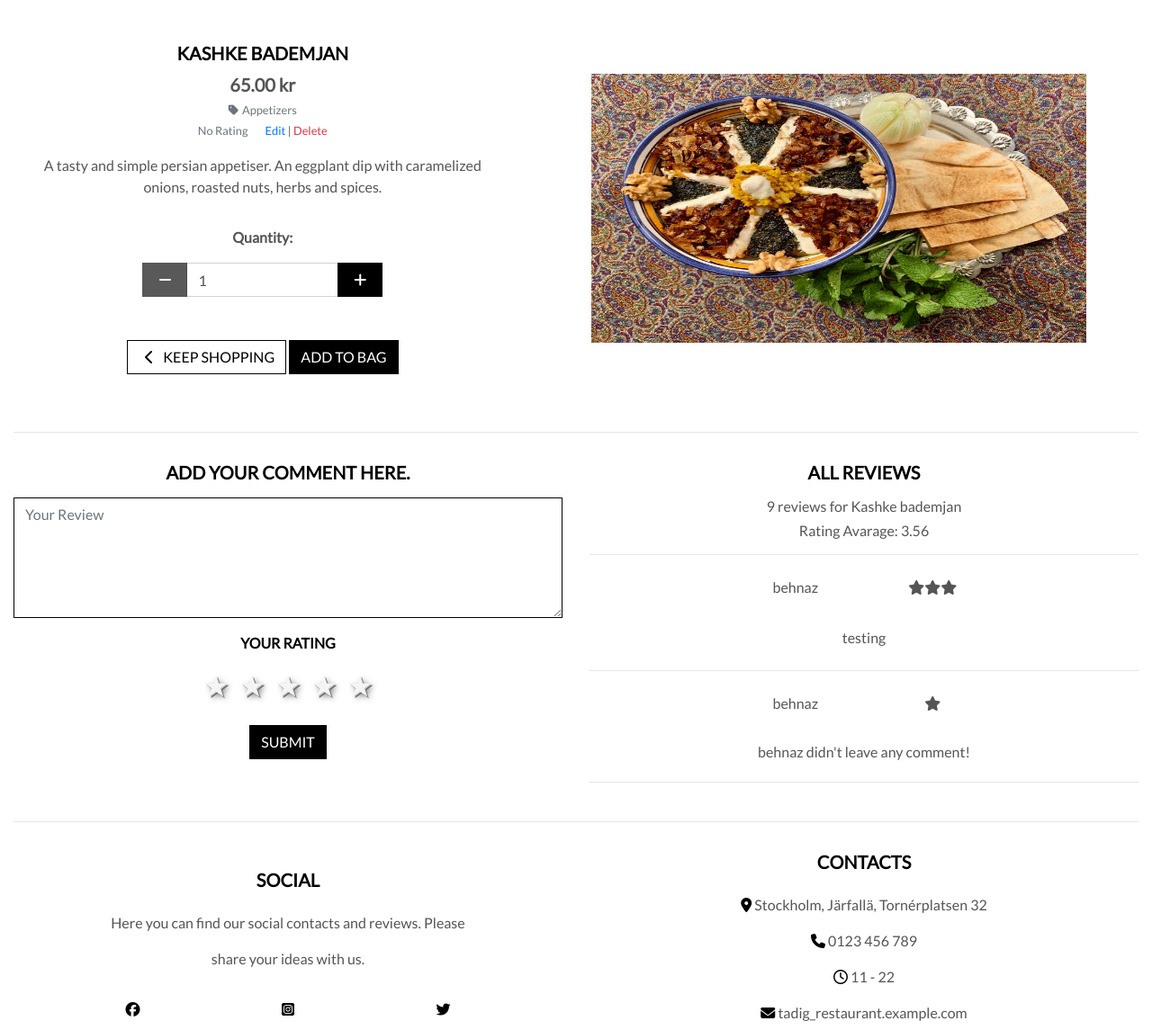
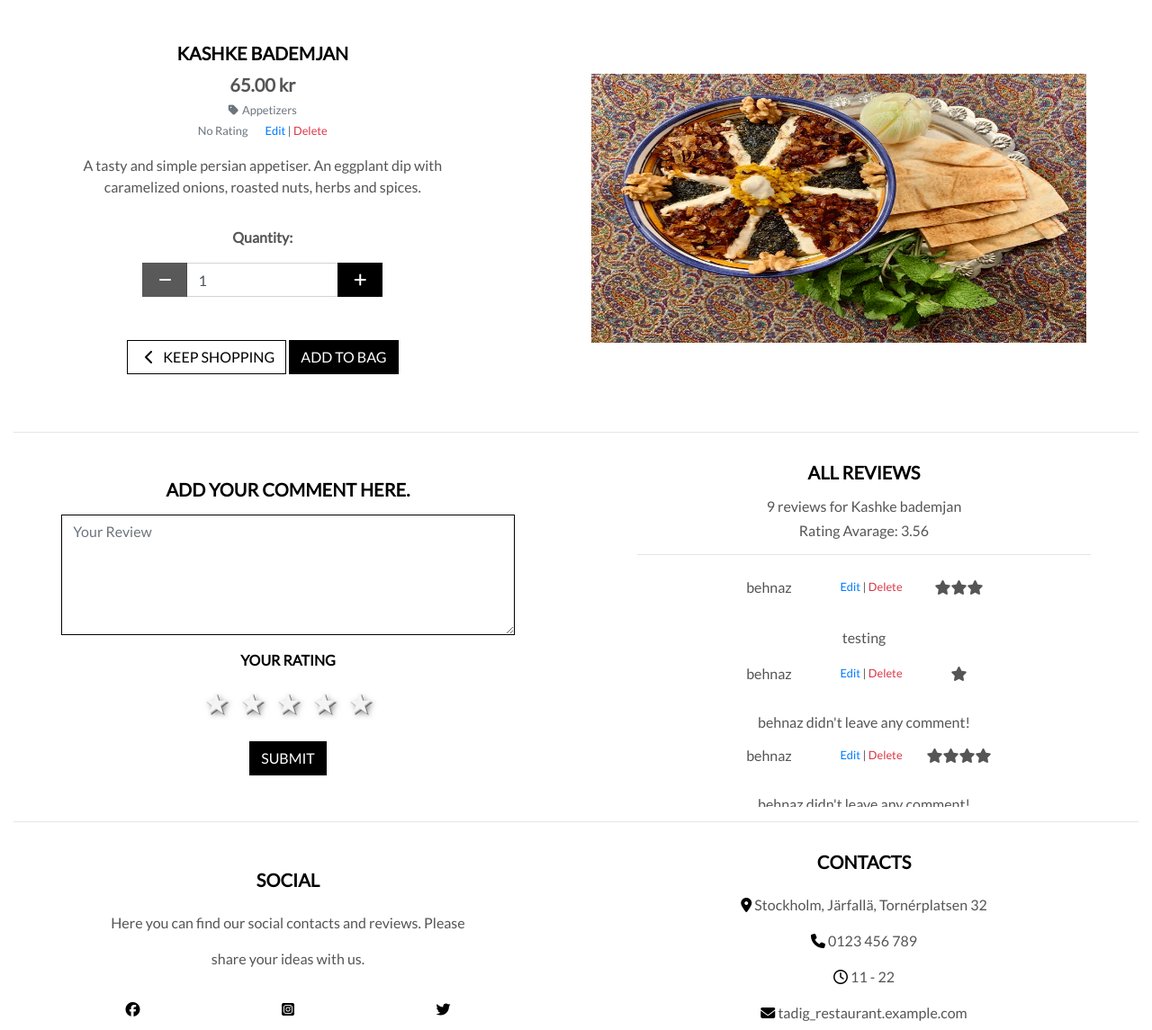
Before and after one commit to behnazkhoshnood/tadig_restaurant_v2, a Django app: page /products/1/ in a window 1280 px wide. Shown: the part 165-1310 px from the top of the page at 90% size. Run offline with Django 3.2, Linux system fonts and the light colour scheme; a user stored in the database is signed in; data comes from the database, SQL or seed files in the repository; both versions use the stored data as it was after the commit; parts of the project's set-up code (start-up, migrations or seed data) failed here and were passed over; some libraries are stand-ins or nearby versions.

Commit message:
working on review url problems

```diff
--- a/home/templates/home/index.html
+++ b/home/templates/home/index.html
@@ -119,7 +119,7 @@
 {{ block.super }}
 <script>
 var map = {};
-$('div').each(function(){
+$('.reviews').each(function(){
     var value = $(this).text();
     if (map[value] == null){
         map[value] = true;
--- a/products/models.py
+++ b/products/models.py
@@ -55,7 +55,7 @@
         Product, on_delete=models.CASCADE)
     user = models.ForeignKey(User, on_delete=models.CASCADE)
     comment = models.TextField(max_length=1000, blank=True)
-    rating = models.IntegerField(default=1)
+    rating = models.IntegerField(default=0)
 
     def __str__(self):
-        return self.comment
+        return self.user.username
--- a/products/templates/products/product_detail.html
+++ b/products/templates/products/product_detail.html
@@ -38,7 +38,7 @@
                         <a class="text-danger delete" href="{% url 'delete_product' product.id %}">Delete</a>
                     </small>
                 {% endif %}
-                <p class="mt-3">{{ product.description }}</p>
+                <p class="mt-3 px-lg-5">{{ product.description }}</p>
                 <form class="form" action="{% url 'add_to_bag' product.id %}" method="POST">
                     {% csrf_token %}
                     <div class="form-row">
@@ -96,9 +96,9 @@
         </div>
     </div>
     <hr>
-    <div class="row">
-        <div class="col-12 col-md-6">
-            <form action="{% url 'add_review' product.id %}" method="POST">
+    <div class="row d-flex align-items-center justify-content-around">
+        <div class="col-10 col-md-5">
+            <form action="{% url 'add_review' product.pk %}" method="POST">
                 {% csrf_token %}
                 {{ form | crispy }}
                 <h5 class="logo-font font-weight-bold text-black text-center m-3">Add your comment here.</h5>
@@ -130,15 +130,21 @@
                 <hr class="d-block d-md-none">
             </form>
         </div>
-        <div class="col-12 col-md-6 reviews">
+        <div class="col-10 col-md-5 reviews">
             <h5 class="logo-font font-weight-bold text-black text-center m-3">All reviews</h5>
             <h6 class="text-center">{{ product.countreview }} reviews for {{ product.name }}</h6>
             <h6 class="text-center">Rating Avarage: {{ product.avaregereview | stringformat:".2f" }}</h6>
             <hr>
             {% for review in reviews %}
+                <div class="reviews-product-details">
                     <div class="d-flex flex-row mb-3 justify-content-center align-items-center text-center">
-                    {% if review.user %}
-                    <div class="p-2 col-3">{{ review.user }}</div>
+                        <div class="p-2 col-3">{{ review.user.username }}</div>
+                        {% if request.user == review.user %}
+                            <small class="ml-3">
+                                <a href="{% url 'edit_review' product.pk review.pk %}">Edit</a> |
+                                <a class="text-danger delete" href="{% url 'delete_review' product.pk review.pk %}">Delete</a>
+                            </small>
+                        {% endif %}
                         <div class="p-2 col-3 stars">
                             {% if review.rating == 1 %}
                             <i class="fas fa-star"></i>
@@ -156,7 +162,6 @@
                             <h6 class="card-subtitle mb-2 text-muted">{{ review.user }} didn't leave any ratings!</h6>
                             {% endif %}
                         </div>
-                    {% endif %}
                     </div>
                     <div class="p-2 col-10 offset-1 text-center">
                         {% if review.comment %}
@@ -166,6 +171,7 @@
                         {% endif %}
                     </div>
                     <hr>
+                </div>
             {% endfor %}
         </div>
     </div>
--- a/products/urls.py
+++ b/products/urls.py
@@ -10,5 +10,11 @@
         'delete/<int:product_id>/',
         views.delete_product,
         name='delete_product'),
-    path('add_review/<int:product_id>/', views.add_review, name="add_review"),
+    path('addreview/<int:product_id>/', views.add_review, name="add_review"),
+    path(
+        'editreview/<int:product_id>/<int:review_id>/',
+        views.edit_review, name="edit_review"),
+    path(
+        'deletereview/<int:product_id>/<int:review_id>/',
+        views.delete_review, name="delete_review"),
 ]
--- a/products/views.py
+++ b/products/views.py
@@ -169,6 +169,7 @@
         if form.is_valid():
             data = form.save(commit=False)
             data.comment = request.POST["comment"]
+            data.rating = request.POST["rating"]
             data.user = request.user
             data.product = product
             data.save()
@@ -182,3 +183,45 @@
         form = ReviewForm()
         template = 'products/product_detail.html'
     return render(request, template, {"form": form})
+
+
+@login_required
+def edit_review(request, product_id, review_id):
+    """A view to edit product reviews"""
+
+    product = get_object_or_404(Product, pk=product_id)
+    review = get_object_or_404(Review, product=product, pk=review_id)
+
+    if request.user == review.user:
+        if request.method == "POST":
+            form = ReviewForm(request.POST, instance=review)
+            if form.is_valid():
+                data = form.save(commit=False)
+                data.save()
+                messages.success(request, 'Review updated!')
+                return redirect('product_detail', product_id)
+            else:
+                messages.error(
+                    request,
+                    'Update review failed. Please ensure the form is valid.')
+                return redirect('product_detail', product_id)
+        else:
+            form = ReviewForm(instance=review)
+            return render(request, 'products/editreview.html', {"form": form})
+    else:
+        return redirect('product_detail', product_id)
+
+
+@login_required
+def delete_review(request, product_id, review_id):
+    """A view to delete product review"""
+
+    product = get_object_or_404(Product, pk=product_id)
+    review = get_object_or_404(Review, product=product, pk=review_id)
+    form = ReviewForm(request.POST, instance=review)
+
+    if request.user == review.user:
+        form.delete()
+        messages.success(request, 'Review delete successfully')
+
+    return redirect('product_detail', product_id)
```
Also changed, not shown: products/templates/products/editreview.html (added, +54 -0 lines), db.sqlite3, products/templates/products/edit_product.html (line endings or trailing spaces). Lines whose indentation alone changed are shown as unchanged.
